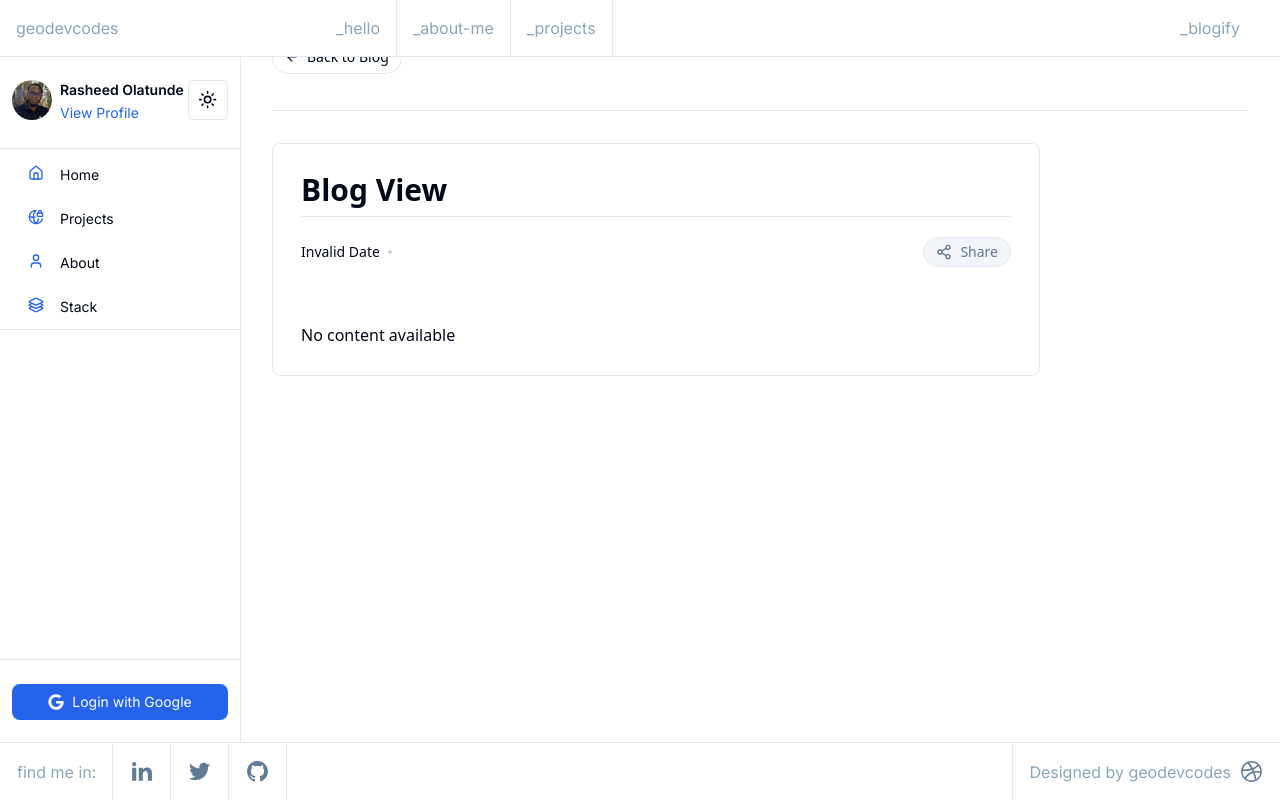
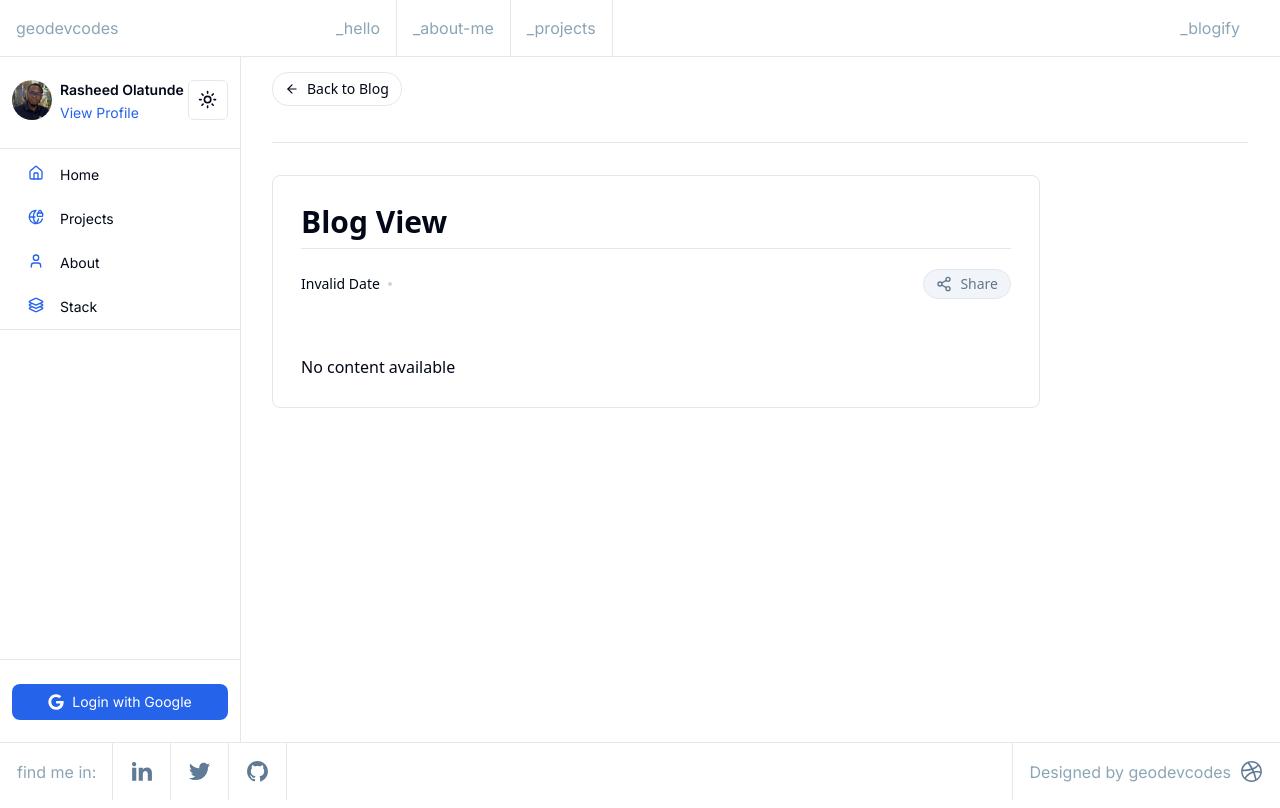
Before and after one commit to geodevcodes/v2_portfolio, a Next.js app: page /blog/1 in a window 1280 px wide. Built offline with nearby package versions, Linux system fonts and the light colour scheme; no server answers; sample sign-in values are in the browser's storage.

Commit message:
fix: adjust padding in main element of BlogDetailsPage for better layout

```diff
--- a/app/(others)/blog/[slug]/page.tsx
+++ b/app/(others)/blog/[slug]/page.tsx
@@ -10,7 +10,7 @@ export default async function BlogDetailsPage({ params }: { params: any }) {
   }
   return (
     <>
-      <main className="px-4 p-2 mb-4 md:p-8 lg:mb-0  font-sans min-h-screen">
+      <main className="px-4 p-2 mb-4 md:p-8 lg:mb-0 md:pt-16  font-sans min-h-screen">
         <BlogDetails blogSlug={blogSlug} />
       </main>
     </>
```
